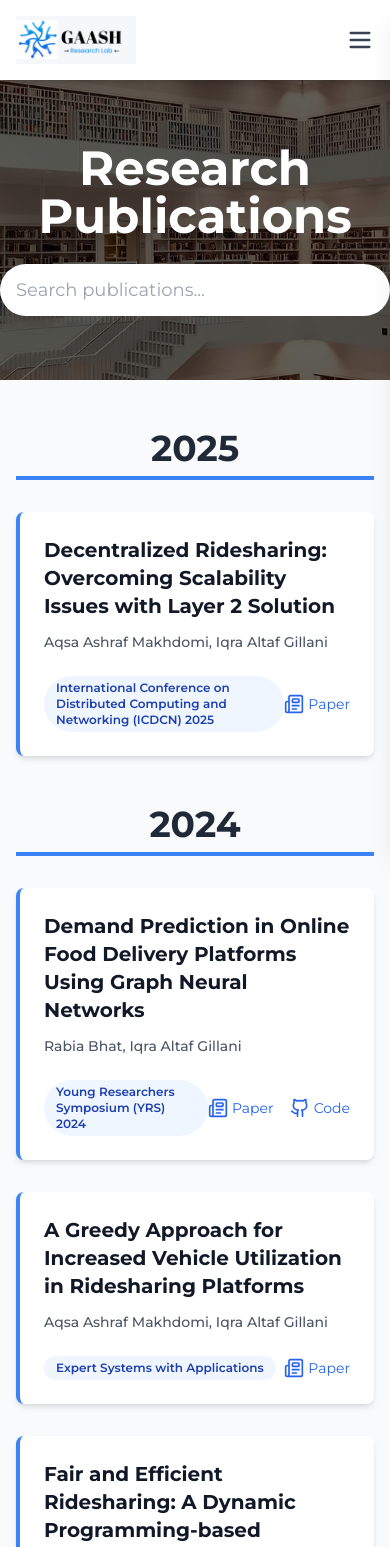
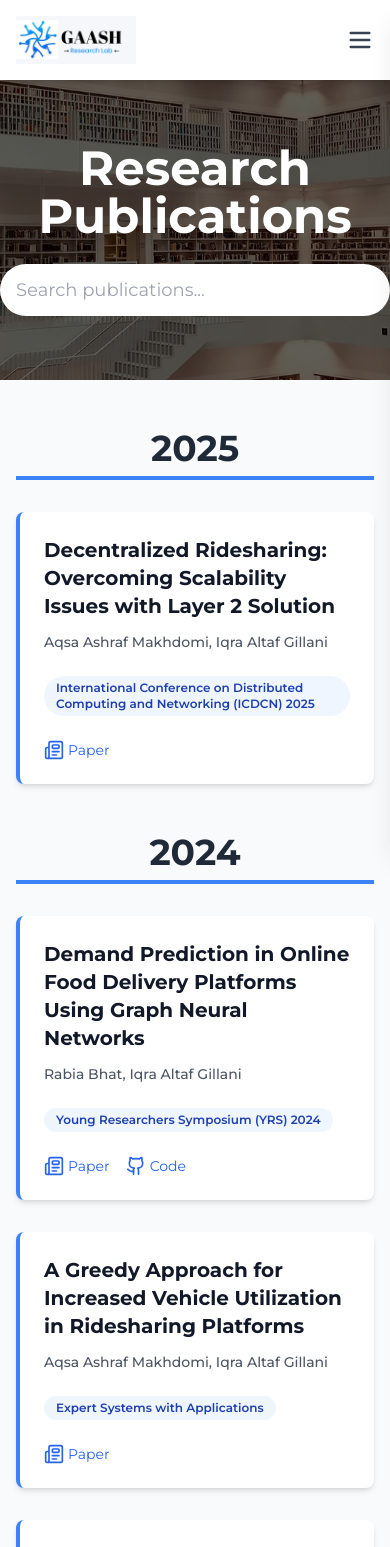
Before and after one commit to gaash-lab/gaash-webpage, a React (Create React App) app: page /publications in a window 390 px wide. Shown: the top 1547 px of the page. Built offline with nearby package versions, Linux system fonts and the light colour scheme; the HTML template or start-up script is replaced by a standard one; a web font is replaced by a local one.

Commit message:
opportunities page and changes

```diff
--- a/src/components/Navbar.js
+++ b/src/components/Navbar.js
@@ -50,28 +50,10 @@ const Navbar = () => {
                             </Link>
                         </li>
                     ))}
-
-                    {/* Search Icon */}
-                    {/* <li>
-                        <button
-                            onClick={toggleSearch}
-                            className="text-gray-700 hover:text-blue-600 transition-colors"
-                            aria-label="Open Search"
-                        >
-                            <Search className="w-5 h-5" />
-                        </button>
-                    </li> */}
                 </ul>
 
                 {/* Mobile Menu Toggle */}
                 <div className="md:hidden flex items-center space-x-4">
-                    {/* <button
-                        onClick={toggleSearch}
-                        className="text-gray-700 hover:text-blue-600"
-                        aria-label="Open Search"
-                    >
-                        <Search className="w-6 h-6" />
-                    </button> */}
                     <button
                         onClick={toggleMenu}
                         className="text-gray-700 hover:text-blue-600"
@@ -101,8 +83,17 @@ const Navbar = () => {
                 </button>
 
                 <ul className="mt-20 space-y-6 px-8 text-gray-800">
-                    {navLinks.map((link) => (
-                        <li key={link.to}>
+                    {navLinks.map((link, index) => (
+                        <li
+                            key={link.to}
+                            className={`transform translate-x-full ${
+                                isMenuOpen ? "animate-slide-in" : ""
+                            }`}
+                            style={{
+                                animationDelay: `${index * 75}ms`,
+                                animationFillMode: 'forwards'
+                            }}
+                        >
                             <Link
                                 to={link.to}
                                 className="block py-2 hover:text-blue-600 transition-colors"
@@ -114,30 +105,9 @@ const Navbar = () => {
                     ))}
                 </ul>
             </div>
-
-            {/* Search Bar
-            {isSearchOpen && (
-                <div className="fixed top-0 left-0 w-full bg-white shadow-md z-40 transition-all duration-300">
-                    <div className="container mx-auto max-w-7xl px-4 py-4 flex items-center">
-                        <input
-                            type="text"
-                            placeholder="Search..."
-                            value={searchQuery}
-                            onChange={handleSearchChange}
-                            className="w-full px-4 py-2 border border-gray-300 rounded-lg focus:outline-none focus:ring-2 focus:ring-blue-500"
-                        />
-                        <button
-                            onClick={toggleSearch}
-                            className="ml-4 text-gray-700 hover:text-blue-600"
-                            aria-label="Close Search"
-                        >
-                            <X className="w-6 h-6" />
-                        </button>
-                    </div>
-                </div>
-            )} */}
         </header>
     );
 };
 
+
 export default Navbar;
--- a/src/components/PublicationCard.js
+++ b/src/components/PublicationCard.js
@@ -11,12 +11,13 @@ const PublicationCard = ({ publication }) => {
                 </h3>
                 <div className="text-gray-600 text-sm">
                     <p className="font-medium">{publication.authors}</p>
-                    <div className="flex items-center justify-between mt-6">
-                        <span className="bg-blue-50 text-blue-800 px-3 py-1 rounded-full text-xs font-semibold">
+                    <div className="flex flex-col gap-4 md:gap-0 md:flex-row md:items-center md:justify-between mt-6 space-y-2 md:space-y-0">
+                        <span className="bg-blue-50 text-blue-800 px-3 py-1 rounded-full text-xs font-semibold w-fit">
                             {publication.conference}
                         </span>
                         <div className="flex space-x-4">
-                            {publication && publication.paperLink &&<a
+                            {publication?.paperLink && (
+                                <a
                                     href={publication.paperLink}
                                     target="_blank"
                                     rel="noopener noreferrer"
@@ -24,8 +25,10 @@ const PublicationCard = ({ publication }) => {
                                 >
                                     <Newspaper className="h-5 w-5 mr-1 group-hover:text-blue-800 transition-colors" />
                                     <span>Paper</span>
-                            </a>}
-                            {publication && publication.codeLink && <a
+                                </a>
+                            )}
+                            {publication?.codeLink && (
+                                <a
                                     href={publication.codeLink}
                                     target="_blank"
                                     rel="noopener noreferrer"
@@ -33,9 +36,11 @@ const PublicationCard = ({ publication }) => {
                                 >
                                     <Github className="h-5 w-5 mr-1 group-hover:text-blue-800 transition-colors" />
                                     <span>Code</span>
-                            </a>}
+                                </a>
+                            )}
                         </div>
                     </div>
+
                 </div>
             </div>
         </div>
--- a/src/index.css
+++ b/src/index.css
@@ -6,3 +6,24 @@ html {
     scroll-behavior: smooth;
     background: #f3f4f9;
 }
+
+@keyframes slideIn {
+    0% {
+        transform: translateX(200%);
+        opacity: 0;
+    }
+
+    50%{
+        transform: translateX(100%);
+        opacity: 0.5;
+    }
+
+    100% {
+        transform: translateX(0);
+        opacity: 1;
+    }
+}
+
+.animate-slide-in {
+    animation: slideIn 0.3s ease-out forwards;
+}
--- a/src/pages/Home.js
+++ b/src/pages/Home.js
@@ -62,7 +62,7 @@ const HomePage = () => {
                                 <img
                                     src={NIT}
                                     alt="NIT Logo"
-                                    className="h-16 w-auto object-contain sm:h-18 lg:h-20"
+                                    className="h-20 w-auto object-contain sm:h-18 lg:h-20"
                                 />
                             </div>
 
```
Also changed, not shown: 1 other file (tests, documents, lock files or other folders). Lines whose indentation alone changed are shown as unchanged.
